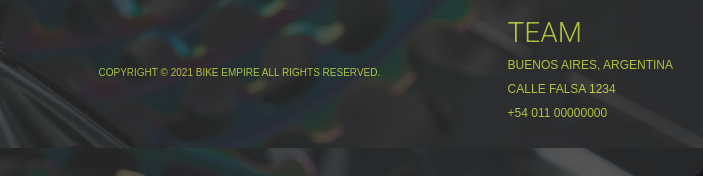
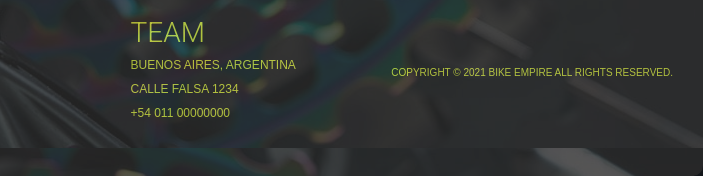
Before and after one commit to GermanBenavidesLeon/Coder-entrega_final, a website: page Paginas/Contactos.html in a window 1280 px wide. Shown: the part 919-1095 px from the top of the page, 577-1280 px from the left. Drawn offline with Linux system fonts and the light colour scheme.

Commit message:
modifico el footer de todas las paginas

```diff
--- a/Paginas/Contactos.html
+++ b/Paginas/Contactos.html
@@ -77,12 +77,13 @@
                 <a href="#" target="_blank"><img src="../Multimedia/instagram_black_and_white_logo_generated-removebg-preview-min.png" alt="redes sociales" style="width: 35px; height: 35px;"></a>
                 <a href="#" target="_blank"><img src="../Multimedia/logo fc-min.png" alt="redes sociales" style="width: 35px; height: 35px;"></a>
                 <a href="#" target="_blank"><img src="../Multimedia/logo whatsapp-min.png" alt="redes sociales" style="width: 35px; height: 35px;"></a>
-                </article> <P>Copyright © 2021 BIKE EMPIRE All Rights Reserved.</P>
+                </article>
                 <ul><h3>Team</h3>
                     <li>Buenos Aires, Argentina</li>
                     <li>Calle Falsa 1234</li>
                     <li>+54 011 00000000</li>
                 </ul>
+                <P>Copyright © 2021 BIKE EMPIRE All Rights Reserved.</P>
             </footer>
     </body>
 </html>
```
Also changed, not shown: Paginas/Bikes.html (+2 -1 lines), Paginas/News.html (+2 -1 lines), Paginas/PedalForTheWorld.html (+2 -1 lines), index.html (+2 -1 lines).
